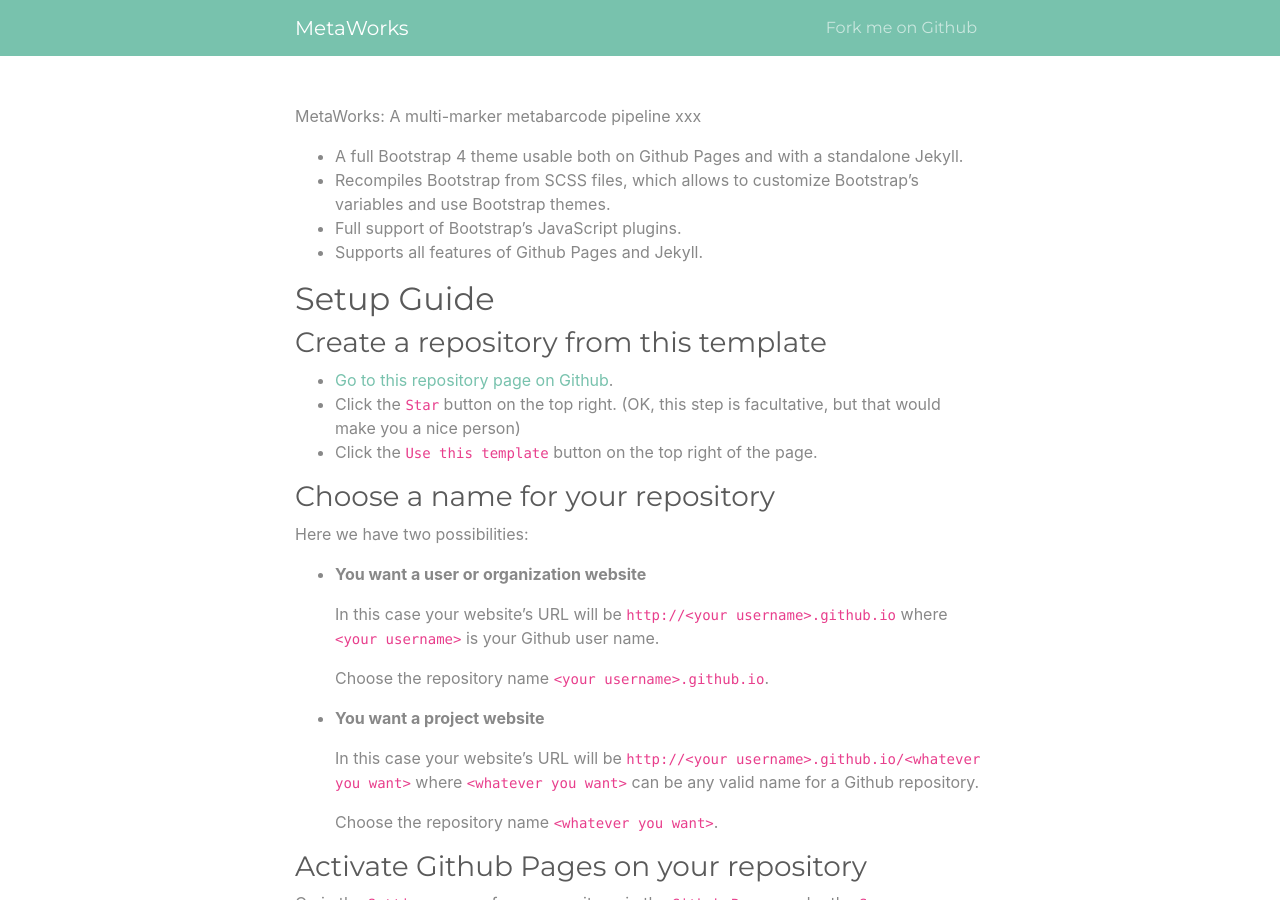
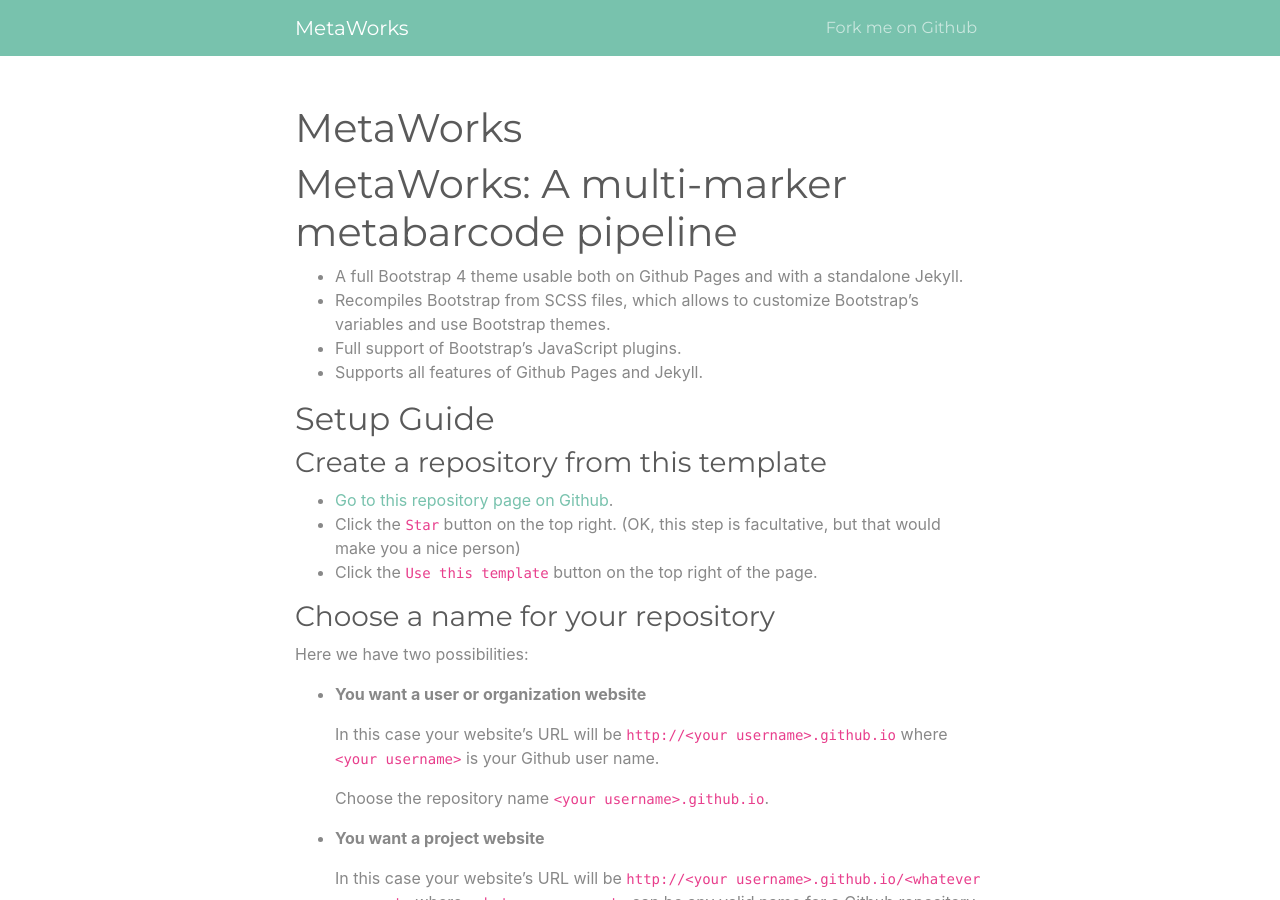
Before and after one commit to terrimporter/MetaWorksSite, a Jekyll site: the page built from index.md, in a window 1280 px wide and 900 px high. Built offline with Jekyll 4.4.1, drawn with Linux system fonts in a browser that asks for light colours; our own code applies the rules of GitHub Pages for plain Markdown files.

Commit message:
Update index.md

```diff
--- a/index.md
+++ b/index.md
@@ -1,13 +1,13 @@
 ---
 layout: page
-title: MetaWorks: A multi-marker metabarcode pipeline
+title: MetaWorks
 ---
 
 <!---[![GitHub Repo stars](https://img.shields.io/github/stars/nicolas-van/bootstrap-4-github-pages?style=social)](https://github.com/nicolas-van/bootstrap-4-github-pages)
 
 A [Bootstrap 4](https://getbootstrap.com/) template project for [Github Pages](https://pages.github.com/) and [Jekyll](https://jekyllrb.com/).--->
 
-MetaWorks: A multi-marker metabarcode pipeline xxx
+# MetaWorks: A multi-marker metabarcode pipeline
 
 * A full Bootstrap 4 theme usable both on Github Pages and with a standalone Jekyll.
 * Recompiles Bootstrap from SCSS files, which allows to customize Bootstrap's variables and use Bootstrap themes.
```
